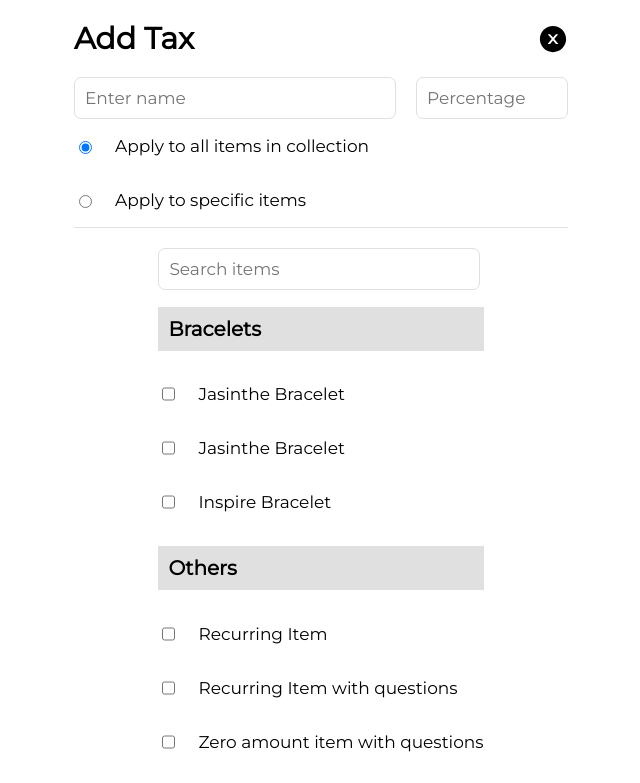
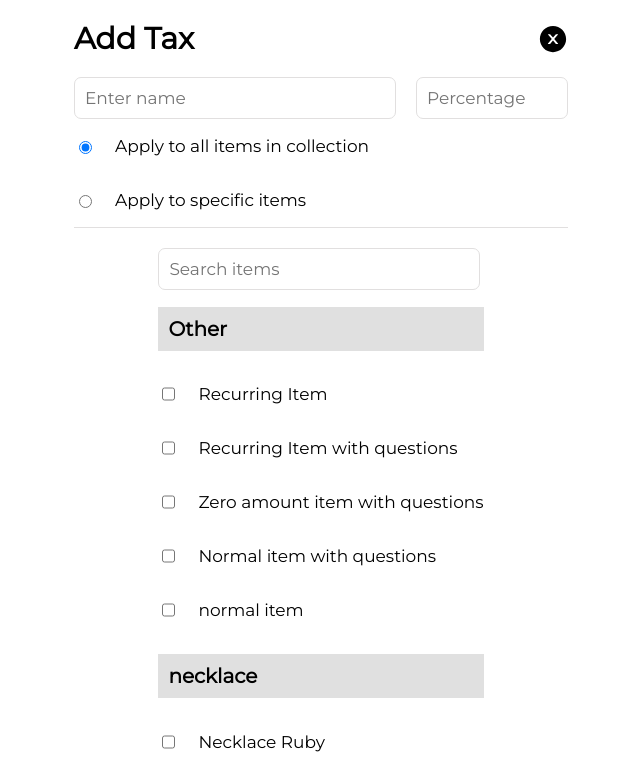
Before and after one commit to tahaizheree/freelancewebsite, a React (Create React App) app: page / in a window 1280 px wide. Shown: the top 783 px of the page, without its empty margins (319-959 px from the left). Built offline with nearby package versions, Linux system fonts and the light colour scheme; a web font is replaced by a local one.

Commit message:
Final final final

```diff
--- a/src/components/tax/tax.jsx
+++ b/src/components/tax/tax.jsx
@@ -32,6 +32,38 @@ const Tax = () => {
               },
             },
           },
+          tsv: "'item':2 'recur':1",
+          quantity_sold: 2,
+          amount_sold: 24.0,
+          total_buyers: 1,
+          quantity_refunded: 0,
+          amount_discounted: 0.0,
+          amount_refunded: 0.0,
+          net_amount: 24.0,
+          net_quantity: 2,
+          subcategory: null,
+          images: [],
+        },
+        {
+          id: 14965,
+          tab_id: 3202,
+          name: "Necklace Ruby",
+          amount: 12.0,
+          amount_type: "fixed",
+          allow_quantity: null,
+          deleted_at: null,
+          required: false,
+          created_at: "2018-07-02T14:11:00.305Z",
+          updated_at: "2018-06-17T19:19:42.304Z",
+          type: "TabItem",
+          position: 1,
+          anchor: null,
+          parent_id: null,
+          catalog_object_id: null,
+          description: null,
+          available_quantity: null,
+          hidden: false,
+          category: { id: 14866, name: "Necklace", options: {} },
           tsv: "'item':2 'recur':1",
           quantity_sold: 2,
           amount_sold: 24.0,
@@ -305,19 +337,27 @@ const Tax = () => {
       ];
 
 
+      const categorizeItems = (data) => {
         const categories = {
-    bracelets: [],
-    others: [],
+          other: [],
         };
 
-  data.forEach(item => {
-    if (item.category && item.category.name === 'Bracelets') {
-      categories.bracelets.push(item);
+        data.forEach((item) => {
+          if (item.category && item.category.name) {
+            const categoryName = item.category.name.toLowerCase();
+            if (!categories[categoryName]) {
+              categories[categoryName] = [];
+            }
+            categories[categoryName].push(item);
           } else {
-      categories.others.push(item);
+            categories.other.push(item);
           }
         });
 
+        return categories;
+      };
+
+      const categorizedData = categorizeItems(data);
 
   const [taxName, setTaxName] = useState('');
   const [taxPercentage, setTaxPercentage] = useState('');
@@ -400,9 +440,9 @@ const Tax = () => {
       <div className="bodysection">
           <input type="text" className="searchItem" placeholder="Search items" />
 
-          {Object.entries(categories).map(([categoryName, categoryItems]) => (
+          {Object.entries(categorizedData).map(([categoryName, categoryItems]) => (
   <div key={categoryName} className='itemCategory'>
-              <h2>{categoryName === 'bracelets' ? 'Bracelets' : 'Others'}</h2>
+    <h2>{categoryName === 'other' ? 'Other' : categoryName}</h2>
     <div className="items">
       {categoryItems.map((item) => (
         <div key={item.id} className="item">
```
Lines whose indentation alone changed are shown as unchanged.
